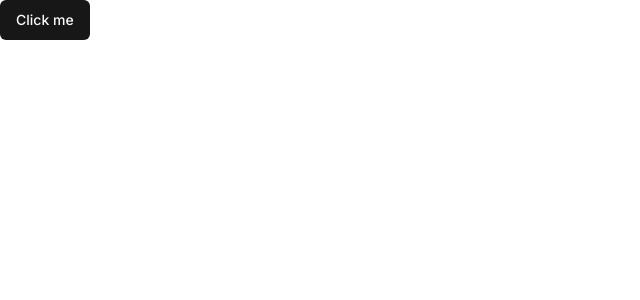
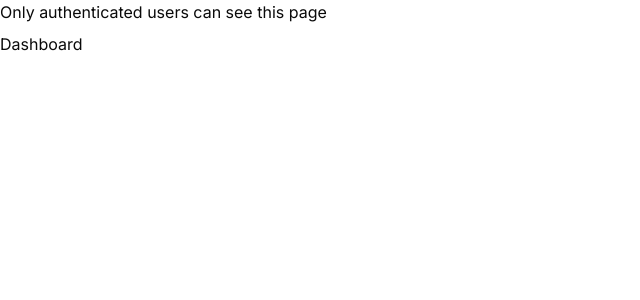
Before and after one commit to yugaldekate/gamehub, a Next.js app: page / in a window 1280 px wide. Shown: the top 300 px of the page, without its empty margins (0-640 px from the left). Built offline with nearby package versions, Linux system fonts and the light colour scheme.

Commit message:
integrated authentication using Clerk

```diff
--- /dev/null
+++ b/app/(auth)/layout.tsx
@@ -0,0 +1,13 @@
+const AuthLayout = ({
+    children
+}: {
+    children: React.ReactNode;
+}) => {
+    return (
+        <div className="h-full flex flex-col items-center justify-center space-y-6">
+            {children}
+        </div>
+    );
+};
+
+export default AuthLayout;
--- /dev/null
+++ b/app/(auth)/sign-in/[[...sign-in]]/page.tsx
@@ -0,0 +1,5 @@
+import { SignIn } from "@clerk/nextjs";
+
+export default function Page() {
+  return <SignIn />;
+}
--- /dev/null
+++ b/app/(auth)/sign-up/[[...sign-up]]/page.tsx
@@ -0,0 +1,5 @@
+import { SignUp } from "@clerk/nextjs";
+
+export default function Page() {
+  return <SignUp />;
+}
--- a/app/globals.css
+++ b/app/globals.css
@@ -1,6 +1,12 @@
 @tailwind base;
 @tailwind components;
 @tailwind utilities;
+
+html,
+body,
+:root{
+  height: 100%;
+}
 
 @layer base {
   :root {
--- a/app/layout.tsx
+++ b/app/layout.tsx
@@ -2,11 +2,13 @@ import type { Metadata } from 'next'
 import { Inter } from 'next/font/google'
 import './globals.css'
 
+import { ClerkProvider } from '@clerk/nextjs'
+
 const inter = Inter({ subsets: ['latin'] })
 
 export const metadata: Metadata = {
-  title: 'Create Next App',
-  description: 'Generated by create next app',
+  title: 'Gamehub',
+  description: 'A live video streaming platform created using Nextjs',
 }
 
 export default function RootLayout({
@@ -15,8 +17,12 @@ export default function RootLayout({
   children: React.ReactNode
 }) {
   return (
-    <html lang="en">
-      <body className={inter.className}>{children}</body>
-    </html>
+    <ClerkProvider>
+      <html lang="en">
+        <body className={inter.className}>
+          {children}
+        </body>
+      </html>
+    </ClerkProvider>
   )
 }
--- a/app/page.tsx
+++ b/app/page.tsx
@@ -1,8 +1,11 @@
-import { Button } from '@/components/ui/button'
-import Image from 'next/image'
+import { UserButton } from "@clerk/nextjs";
 
 export default function Home() {
   return (
-    <Button variant="default" >Click me</Button>
+    <div className="flex flex-col gap-2">
+      <p>Only authenticated users can see this page</p>
+      <p>Dashboard</p>
+      <UserButton afterSignOutUrl="/" />
+    </div>
   )
 }
--- a/package.json
+++ b/package.json
@@ -9,6 +9,7 @@
     "lint": "next lint"
   },
   "dependencies": {
+    "@clerk/nextjs": "^4.29.3",
     "@radix-ui/react-slot": "^1.0.2",
     "class-variance-authority": "^0.7.0",
     "clsx": "^2.1.0",
```
Also changed, not shown: middleware.ts (added, +10 -0 lines), 2 other files (tests, documents, lock files or other folders).
